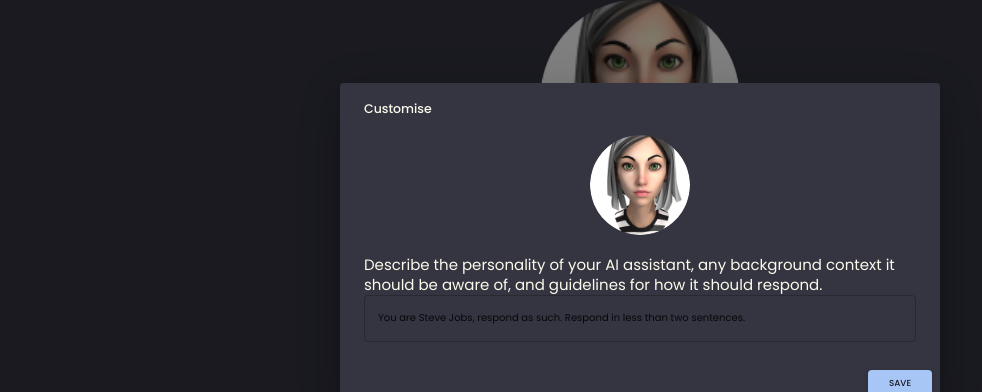
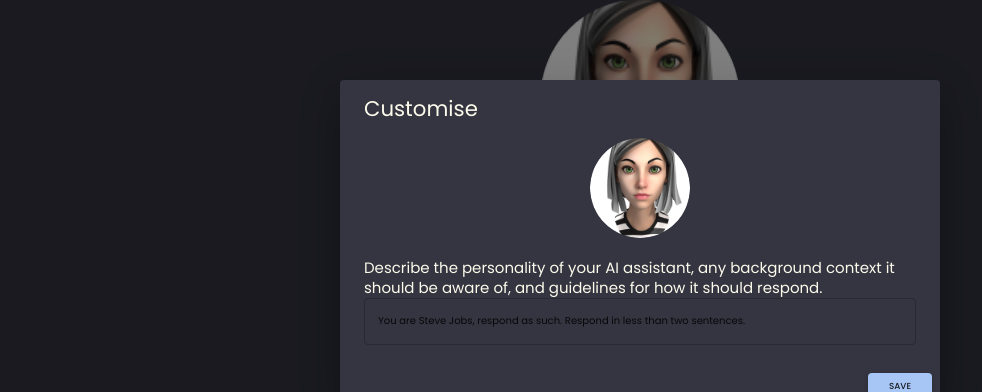
Before and after one commit to srijanmishra/Conversationally, a React (Vite) app in the folder conversationally/frontend/: page / in a window 1280 px wide. Both pictures are taken after a click on the button "CUSTOMISE". Shown: the part 156-548 px from the top of the page, without its empty margins (0-982 px from the left). Built offline with nearby package versions, Linux system fonts and the light colour scheme; a web font is replaced by a local one.

Commit message:
Makes sys message textfield multiline

```diff
--- a/conversationally/frontend/src/pages/ChatPage.jsx
+++ b/conversationally/frontend/src/pages/ChatPage.jsx
@@ -90,15 +90,21 @@ const Customisation = (props) => {
             </Button>
         </div>
         <Dialog open={open} fullWidth={true} >
-            <DialogTitle>Customise</DialogTitle>
+            <DialogTitle>
+                <Typography variant="h4">
+                    Customise
+                </Typography>
+            </DialogTitle>
             <div style={{display: "flex", alignItems:"center", flexDirection: "column"}}>
                 <Avatar src={props.config.avatarSrc} style={{height: "100px", width: "100px"}}/>
             </div>
             <DialogContent>
-                <Typography variant="h5">
-                        Describe the personality of your AI assistant, any background context it should be aware of, and guidelines for how it should respond.
-                </Typography>
-                <TextField fullWidth={true} onChange={e=>{
+                <DialogContentText>
+                    <Typography variant="h5">
+                            Describe the personality of your AI assistant, any background context it should be aware of, and guidelines for how it should respond.
+                    </Typography>
+                </DialogContentText>
+                <TextField fullWidth={true} multiline={true} onChange={e=>{
                     props.handleConfigChange({"systemMessage": e.target.value})
                 }} value={props.config.systemMessage} />
             </DialogContent>
```
